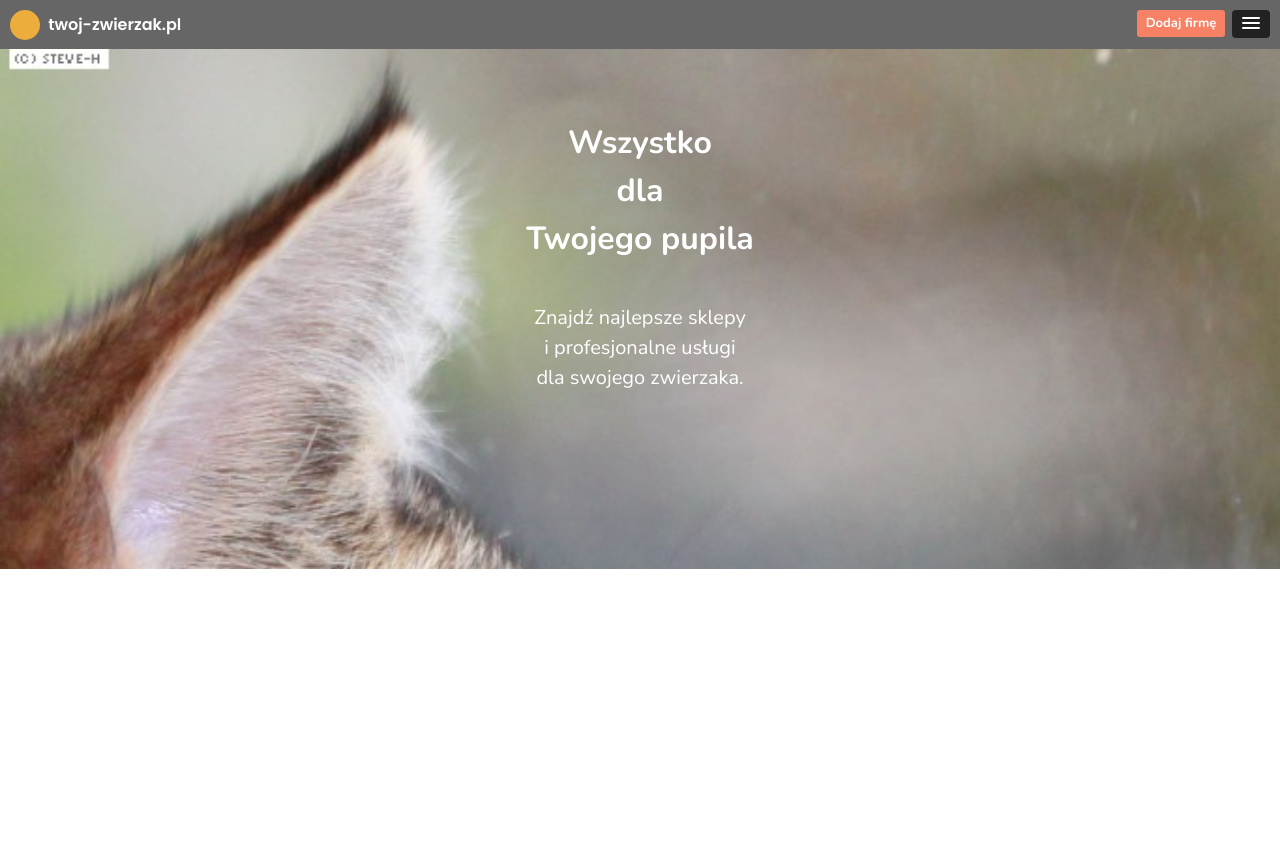
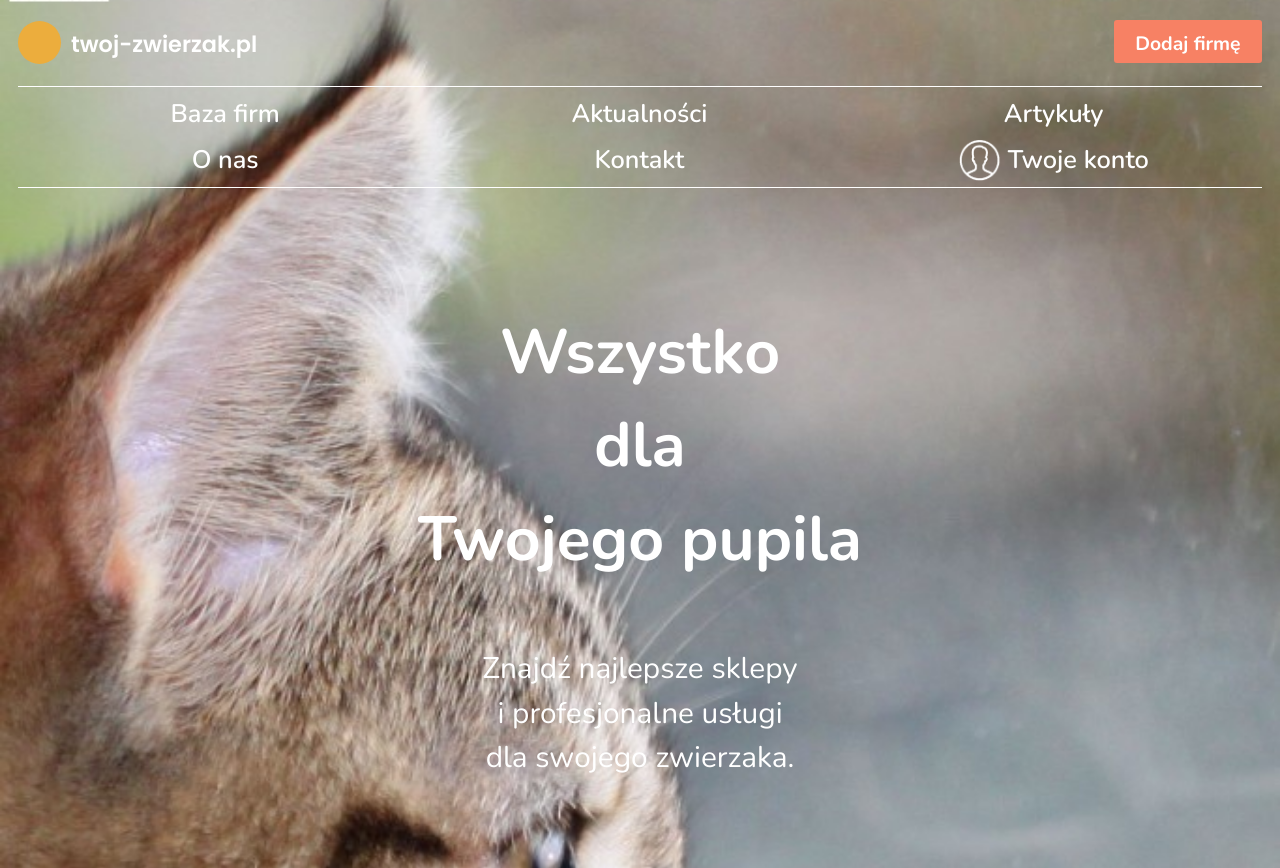
Before and after one commit to developer1984/tz, a PHP site: page / in a window 1280 px wide. Before the commit the page ends 569 px from the top, so only its background shows below. Run offline with PHP 8.4, Linux system fonts and the light colour scheme; some libraries are stand-ins or nearby versions.

Commit message:
(rwd <= 900px) Dołączam wersję dla screen.width między 600px a 900px i poprawki dla wersji mobile.

```diff
--- a/assets/css/slicknav.css
+++ b/assets/css/slicknav.css
@@ -8,7 +8,7 @@
   display: block;
   vertical-align: middle;
   float: right;
-  padding: 0.438em 0.625em 0.438em 0.625em;
+  padding: 0.538em 0.625em 0.538em 0.625em;
   line-height: 1.125em;
   cursor: pointer; }
   .slicknav_btn .slicknav_icon-bar + .slicknav_icon-bar {
@@ -90,7 +90,7 @@
     background-color: #fff; }
 
 .slicknav_btn {
-  margin: 5px 5px 6px;
+  margin: 10px 5px 10px;
   text-decoration: none;
   text-shadow: 0 1px 1px rgba(255, 255, 255, 0.75);
   -webkit-border-radius: 4px;
@@ -102,7 +102,7 @@
   color: #fff;
   margin: 0;
   padding: 0;
-  font-size: 0.875em;
+  font-size: calc(13px + 1.5vw);
   list-style: none;
   overflow: hidden; }
   .slicknav_nav ul {
--- a/assets/css/style.css
+++ b/assets/css/style.css
@@ -6,16 +6,16 @@
     color: #fff;
     text-decoration: none;
 }
-nav a:hover, header a:hover {
+nav a:hover {
     text-decoration: none;
     color: #fff;
 }
 header {
-    height: 520px;
+    height: calc(460px + 25vw);
     padding-top: 20px;
     background-image: url('../../img/dummy-683x1024-Cat.jpg');
-    background-size: 100vw;
-    background-position-y: -10px;
+    background-size: 100%;
+    background-position-y: calc(-3px - 2vw);
 }
 #menu {
     display: none;
@@ -33,28 +33,29 @@
     border-radius: 50%;
     display: inline-block;
     position: relative;
-    top: 10px;
+    top: 15px;
     left: 10px;
 }
 .logo_text {
     font-family: 'Poppins', sans-serif;
+    font-size: calc(13px + 1vw);
     display: inline-block;
     position: relative;
-    top: 0;
+    top: 5px;
     left: 14px;
 }
 .account_img {
-    width: 20px;
+    width: calc(30px + 1vw);
+    position: relative;
+    top: -2px;
 }
 .add_company {
-    margin: 0 auto;
-    padding-top: 4px;
-    width: 88px;
-    height: 27px;
+    padding: calc(9px - 1vw) calc(7px + 1vw) 0;
+    height: 31px;
     position: absolute;
-    top: 10px;
+    top: 15px;
     right: 55px;
-    font-size: 13px;
+    font-size: calc(10px + 1vw);
     font-weight: 700;
     text-align: center;
     background-color: #f78164;
@@ -66,12 +67,64 @@
     color: #fff
 }
 .head_title {
-    margin-top: 50px;
-    font-size: 32px;
+    margin-top: calc(45px + 8vw);
+    font-size: calc(24px + 3vw);
     font-weight: 700;
 }
 .head_descr {
-    margin-top: 40px;
-    font-size: 20px;
+    margin-top: calc(35px + 2vw);
+    font-size: calc(17px + 1vw);
     font-weight: 400;
 }
+
+
+@media only screen and (min-width: 600px) {
+    .logo_circle {
+        width: calc(30px + 1vw);
+        height: calc(30px + 1vw);
+        top: 21px;
+        left: 18px;
+    }
+    .logo_text {
+        font-size: calc(16px + 0.5vw);
+        top: 9px;
+        left: 24px;
+    }
+    .add_company {
+        right: 18px;
+        top: 20px;
+        font-size: calc(13px + 0.5vw);
+        height: calc(30px + 1vw);
+        padding: calc(3px + 0.5vw) calc(15px + 0.5vw);
+    }
+    #menu {
+        display: block;
+        width: calc(100% - 36px);
+        list-style: none;
+        position: absolute;
+        top: calc(67px + 1.5vw);
+        left: 0;
+        margin: 0 18px;
+        padding: 0 0 4px;
+        border-top: 1px solid #fff;
+        border-bottom: 1px solid #fff;
+    }
+    #menu li {
+        float: left;
+        width: 33.3%;
+        text-align: center;
+        margin-top: 8px;
+        font-size: calc(19px + 0.5vw);
+        position: relative;
+    }
+    #menu li:nth-of-type(3), #menu li:nth-of-type(6) {
+        border: none;
+        box-shadow: none;
+    }
+    header {
+        height: calc(830px + 3vw);
+    }
+    .head_title {
+        margin-top: calc(260px + 2vw);
+    }
+}
--- a/assets/js/script.js
+++ b/assets/js/script.js
@@ -1,5 +1,12 @@
 $(document).ready(function () {
-  $(function(){
-		$('#menu').slicknav();
+	var mobileMenuToggle = function () {
+		if (!$('#menu').is(':visible')) {
+			$('#menu').slicknav();
+			$('.slicknav_menu').show();
+		} else {
+			$('.slicknav_menu').hide();
+		};
+	};
+	mobileMenuToggle();
+	$(window).resize(mobileMenuToggle)
 	});
-})
--- a/index.html
+++ b/index.html
@@ -38,7 +38,6 @@
         <p class="head_title">Wszystko<br>dla<br>Twojego pupila</p>
         <p class="head_descr">Znajdź najlepsze sklepy<br>i profesjonalne usługi<br>dla swojego zwierzaka.</p>
     </div>
-
 </header>
 
 </body>
```
